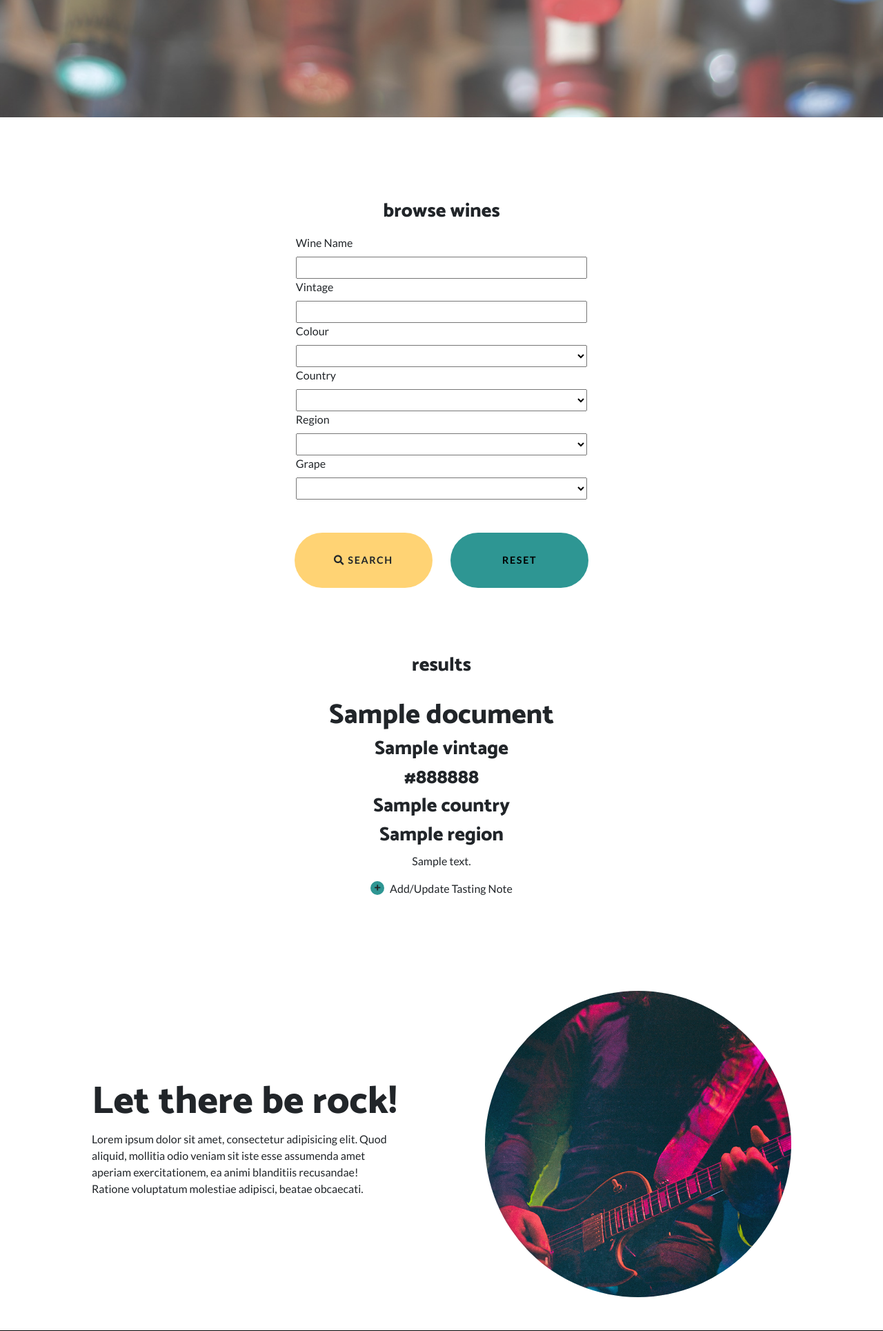
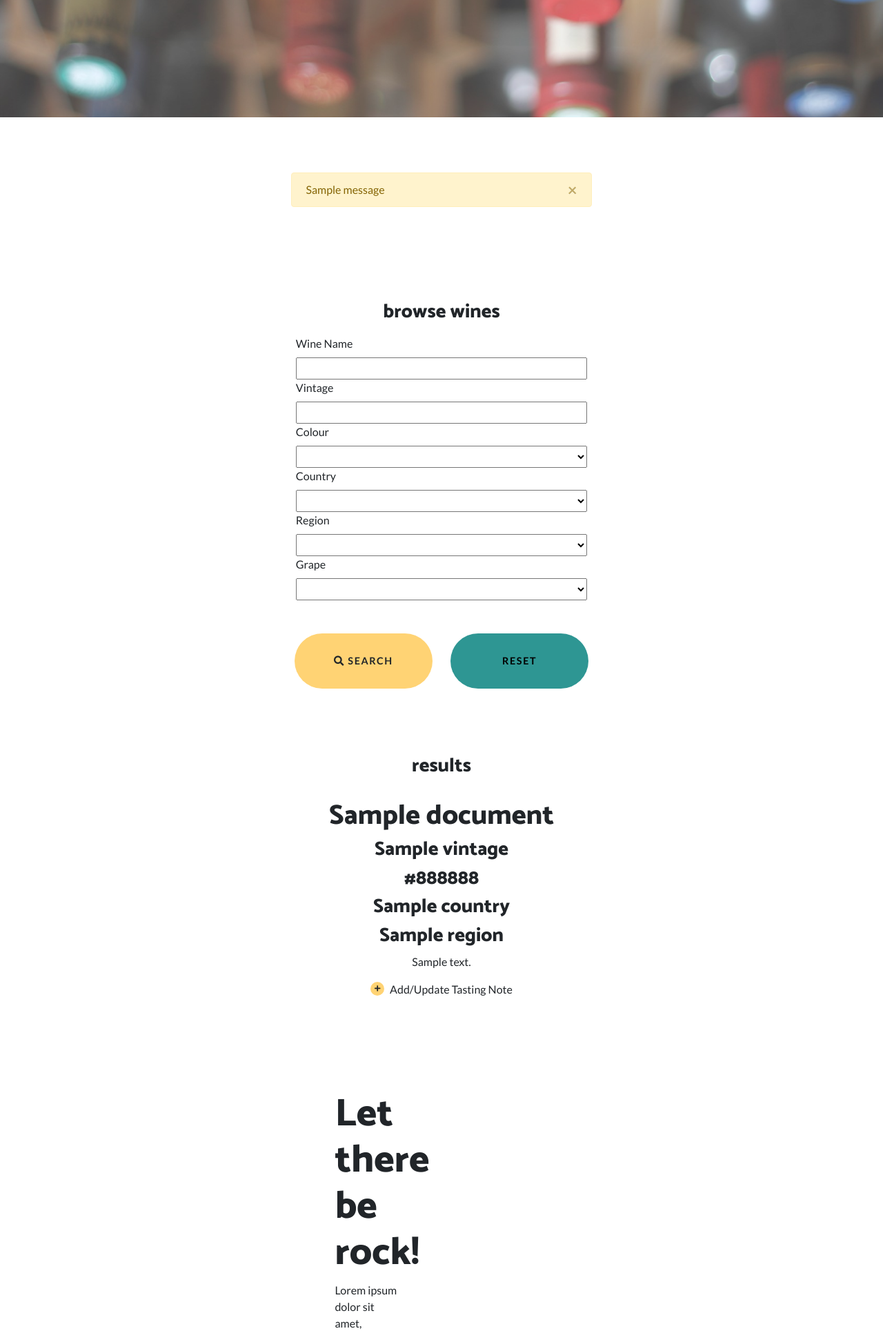
Before and after one commit to StuChapman/BD-MS-Project-Cave-du-Vins-broken-Procfile, a Flask app: template templates/index.html in a window 1280 px wide. Shown: the part 590-2519 px from the top of the page at 69% size. Run offline with Flask 2, Linux system fonts and the light colour scheme; the template is opened without the code that fills it: most values are stand-ins (such as "Sample title", 1, 10 or a date in 2020); one stand-in notice (Sample message) is shown; some libraries are stand-ins or nearby versions.

Commit message:
Build: added delete_wine route

```diff
--- a/run.py
+++ b/run.py
@@ -1,5 +1,5 @@
 import os
-from flask import Flask, render_template, redirect, request, url_for, session
+from flask import Flask, render_template, redirect, request, url_for, session, flash
 from flask_pymongo import PyMongo
 from bson.objectid import ObjectId
 import bcrypt
@@ -105,7 +105,7 @@ def register():
     return ''
 
 
-# Add Wine routes
+# Add/Delete Wine routes
 @app.route('/add_wine_page')
 def add_wine_page():
     return render_template("add_wine.html",
@@ -116,7 +116,7 @@ def add_wine_page():
         grape=mongo.db.grape.find()
         )
 
-# Add Entries to Collections routes
+
 @app.route('/add_wine', methods=["GET", "POST"])
 def add_wine():
     nameadd = request.values.get("name")
@@ -139,6 +139,20 @@ def add_wine():
             ))
 
 
+@app.route('/delete_wine/<wine_id>')
+def delete_wine(wine_id):
+    flash("The wine has been deleted") # Credit: https://pythonprogramming.net/flash-flask-tutorial/
+    return render_template('index.html',
+                            user_name = 'User: ' + session['username'],
+                            colours=mongo.db.colours.find(),
+                            country=mongo.db.country.find(),
+                            region=mongo.db.region.find(),
+                            grape=mongo.db.grape.find(),
+                            delete=mongo.db.wines.remove( {'_id': ObjectId(wine_id)})
+                            )
+
+
+# Add/Deleted Documents to/from Collections routes
 @app.route('/add_country', methods=["GET", "POST"])
 def add_country():
     countryadd = request.values.get("addcountry")
@@ -239,16 +253,16 @@ def search():
     # return render_template("index.html", results=mongo.db.wines.find({"$text": {"$search": namesearch}}))
     if 'username' in session:
         return render_template("index.html", results=mongo.db.wines.find(
-                                            {"$and":
-                                            [
-                                            {"$text": {"$search": namesearch}},
-                                            {"vintage": vintagesearch}
-                                            ] }),
-                                            user_name = 'User: ' + session['username'],
-                                            colours=mongo.db.colours.find(),
-                                            country=mongo.db.country.find(),
-                                            region=mongo.db.region.find(),
-                                            grape=mongo.db.grape.find()
+                                                {"$and":
+                                                [
+                                                {"$text": {"$search": namesearch}},
+                                                {"vintage": vintagesearch}
+                                                ] }),
+                                                user_name = 'User: ' + session['username'],
+                                                colours=mongo.db.colours.find(),
+                                                country=mongo.db.country.find(),
+                                                region=mongo.db.region.find(),
+                                                grape=mongo.db.grape.find()
                                             )
     return render_template("index.html", results=mongo.db.wines.find(
                                             {"$and":
@@ -271,13 +285,13 @@ def search():
 def add_tasting_note_page(wine_id):
     the_wine =  mongo.db.wines.find_one({"_id": ObjectId(wine_id)})
     return render_template('add_tasting_note.html',
-                                            wine=the_wine,
-                                            user_name = 'User: ' + session['username'],
-                                            colours=mongo.db.colours.find(),
-                                            country=mongo.db.country.find(),
-                                            region=mongo.db.region.find(),
-                                            grape=mongo.db.grape.find()
-                                            )
+                            wine=the_wine,
+                            user_name = 'User: ' + session['username'],
+                            colours=mongo.db.colours.find(),
+                            country=mongo.db.country.find(),
+                            region=mongo.db.region.find(),
+                            grape=mongo.db.grape.find()
+                            )
 
 
 @app.route('/add_tasting_note', methods=["GET", "POST"])
--- a/static/css/style.css
+++ b/static/css/style.css
@@ -131,15 +131,27 @@ header.hero .hero-content .hero-subheading {
     opacity: .6;
 }
 
+.deleteflash {
+    width: 100vw;
+    margin-top: 5rem;
+}
+
 /* Large Media Device styling */
 @media (min-width: 992px) {
     .search {
         width: 33vw;
     }
+
     header.hero .hero-content .hero-heading {
     font-size: 7rem;
     }
+
     header.hero .hero-content .hero-subheading {
     font-size: 4rem;
     }
+
+    .deleteflash {
+        width: 34vw;
+    }
+
 }
--- a/templates/index.html
+++ b/templates/index.html
@@ -12,6 +12,18 @@
             </div>
         </div>
     </header>
+
+	<div class="deleteflash ml-auto mr-auto">
+	{% with messages = get_flashed_messages() %}
+	  {% if messages %}
+	    {% for message in messages %}
+		  <div class="alert alert-warning alert-dismissible" role="alert">
+		  <button type="button" class="close" data-dismiss="alert" aria-label="Close"><span aria-hidden="true">×</span></button>
+			{{ message }}
+		  </div>
+		{% endfor %}
+	  {% endif %}
+	{% endwith %}
 
     <!-- Browse Section -->
     <section id="browse">
@@ -103,12 +115,23 @@
                     <p>{{ document.tasting_notes }}</p>
                     {% if user_name %}
                         <div class="row">
-                            <a class="btn btn-blue btn-xxsmall rounded-pill ml-auto mr-1"
+                            <a class="btn btn-yellow btn-xxsmall rounded-pill ml-auto mr-1"
                                 href="{{ url_for('add_tasting_note_page', wine_id=document._id) }}">
                                 <i class="fas fa-plus"></i>
                             </a>
                             <p class="ml-1 mr-auto">
                                 Add/Update Tasting Note
+                            </p>
+                        </div>
+                    {% endif %}
+                    {% if user_name == 'User: admin' %}
+                        <div class="row">
+                            <a class="btn btn-blue btn-xxsmall rounded-pill ml-auto mr-1"
+                                href="{{ url_for('delete_wine', wine_id=document._id) }}">
+                                <i class="fas fa-minus"></i>
+                            </a>
+                            <p class="ml-1 mr-auto">
+                                Delete Wine
                             </p>
                         </div>
                     {% endif %}
```
Also changed, not shown: templates/add_wine.html (+7 -3 lines).
